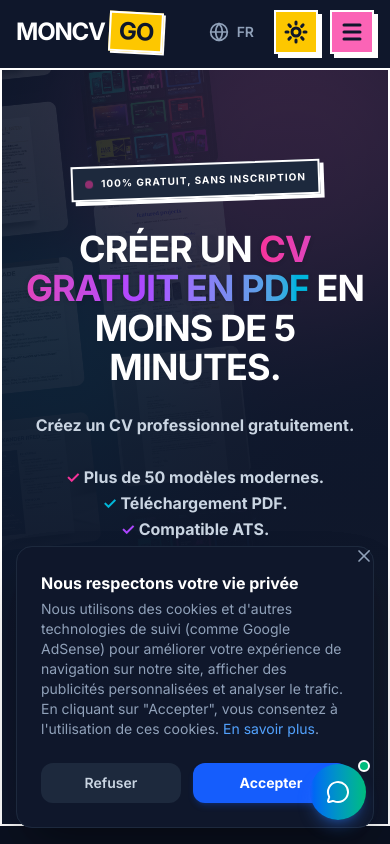
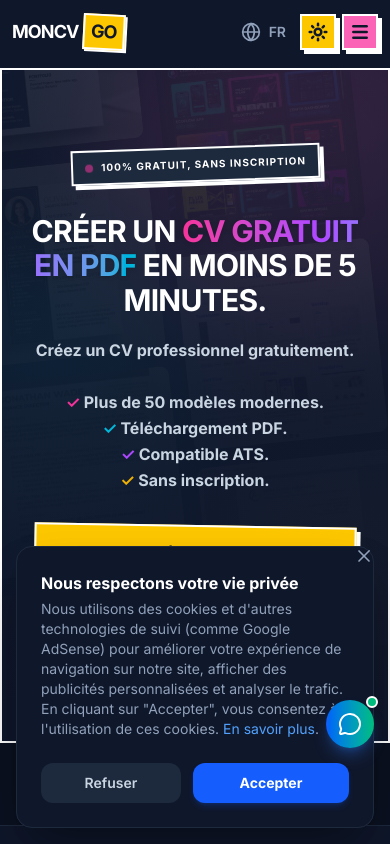
Before and after one commit to dovaphonedz-jpg/mon-cv-go, a React (Vite) app: page / in a window 390 px wide. Shown: the top 844 px of the page. Built offline with nearby package versions, Linux system fonts and the light colour scheme; a web font is replaced by a local one.

Commit message:
fix: mobile responsive + bouton telechargement CV

```diff
--- a/src/components/Chatbot.jsx
+++ b/src/components/Chatbot.jsx
@@ -56,7 +56,7 @@ export default function ChatBot() {
             whileHover={{ scale: 1.05 }}
             whileTap={{ scale: 0.95 }}
             onClick={() => setIsOpen(true)}
-            className="fixed bottom-6 right-6 w-14 h-14 bg-gradient-to-r from-blue-600 to-emerald-500 text-white rounded-full shadow-lg shadow-blue-500/30 flex items-center justify-center z-50 hover:shadow-xl transition-shadow"
+            className="fixed bottom-24 lg:bottom-6 right-4 sm:right-6 w-12 h-12 sm:w-14 sm:h-14 bg-gradient-to-r from-blue-600 to-emerald-500 text-white rounded-full shadow-lg shadow-blue-500/30 flex items-center justify-center z-50 hover:shadow-xl transition-shadow"
             aria-label="Ouvrir l'assistant"
           >
             <MessageCircle className="w-6 h-6" />
@@ -76,7 +76,7 @@ export default function ChatBot() {
             animate={{ opacity: 1, y: 0, scale: 1 }}
             exit={{ opacity: 0, y: 50, scale: 0.9 }}
             transition={{ type: "spring", stiffness: 300, damping: 25 }}
-            className="fixed bottom-6 right-6 w-[350px] max-w-[calc(100vw-32px)] h-[500px] max-h-[calc(100vh-100px)] bg-white dark:bg-slate-900 rounded-3xl shadow-2xl border border-slate-200 dark:border-slate-800 z-50 flex flex-col overflow-hidden"
+            className="fixed bottom-24 lg:bottom-6 right-4 sm:right-6 w-[calc(100vw-32px)] sm:w-[350px] max-w-[350px] h-[450px] sm:h-[500px] max-h-[calc(100vh-120px)] bg-white dark:bg-slate-900 rounded-3xl shadow-2xl border border-slate-200 dark:border-slate-800 z-50 flex flex-col overflow-hidden"
           >
             {/* Header */}
             <div className="bg-gradient-to-r from-blue-600 to-emerald-500 p-4 flex items-center justify-between text-white shrink-0">
--- a/src/components/Layout.jsx
+++ b/src/components/Layout.jsx
@@ -32,12 +32,12 @@ export default function Layout({ children }) {
 
       {/* Header - Brutalist */}
       <header className="sticky top-0 z-40 bg-white dark:bg-slate-900 border-b-4 border-slate-900 transition-colors duration-300">
-        <div className="w-full mx-auto px-4 sm:px-6 lg:px-10 h-16 flex items-center justify-between gap-4 lg:gap-8">
+        <div className="w-full mx-auto px-3 sm:px-6 lg:px-10 h-16 flex items-center justify-between gap-2 sm:gap-4 lg:gap-8">
 
           {/* Logo */}
-          <Link to="/" className="flex items-center gap-1 group transition-smooth brutal-hover">
-            <span className="font-extrabold text-2xl sm:text-3xl tracking-tighter text-slate-900 dark:text-white flex items-center">
-              MONCV<span className="bg-yellow-400 text-slate-900 px-2 py-0.5 ml-1 brutal-border transform rotate-3 inline-block shadow-[2px_2px_0px_0px_rgba(15,23,42,1)] dark:shadow-[2px_2px_0px_0px_rgba(255,255,255,1)]">GO</span>
+          <Link to="/" className="flex items-center gap-1 group transition-smooth brutal-hover shrink-0">
+            <span className="font-extrabold text-lg sm:text-3xl tracking-tighter text-slate-900 dark:text-white flex items-center">
+              MONCV<span className="bg-yellow-400 text-slate-900 px-1.5 sm:px-2 py-0.5 ml-1 brutal-border transform rotate-3 inline-block shadow-[2px_2px_0px_0px_rgba(15,23,42,1)] dark:shadow-[2px_2px_0px_0px_rgba(255,255,255,1)]">GO</span>
             </span>
           </Link>
 
@@ -65,22 +65,22 @@ export default function Layout({ children }) {
           </nav>
 
           {/* Right Actions */}
-          <div className="flex items-center gap-3">
+          <div className="flex items-center gap-1.5 sm:gap-3 shrink-0">
             <LanguageSwitcher />
             <button
               onClick={toggleTheme}
-              className="p-2 bg-yellow-400 text-slate-900 brutal-border brutal-shadow transition-smooth brutal-hover brutal-active"
+              className="p-1.5 sm:p-2 bg-yellow-400 text-slate-900 brutal-border brutal-shadow transition-smooth brutal-hover brutal-active"
               title={t('theme.change')}
             >
-              {isDark ? <Sun className="w-6 h-6" strokeWidth={3} /> : <Moon className="w-6 h-6" strokeWidth={3} />}
+              {isDark ? <Sun className="w-5 h-5 sm:w-6 sm:h-6" strokeWidth={3} /> : <Moon className="w-5 h-5 sm:w-6 sm:h-6" strokeWidth={3} />}
             </button>
 
             {/* Hamburger */}
             <button
               onClick={() => setIsMobileMenuOpen(true)}
-              className="lg:hidden p-2 bg-pink-400 text-slate-900 brutal-border brutal-shadow transition-smooth brutal-hover brutal-active"
+              className="lg:hidden p-1.5 sm:p-2 bg-pink-400 text-slate-900 brutal-border brutal-shadow transition-smooth brutal-hover brutal-active"
             >
-              <Menu className="w-6 h-6" strokeWidth={3} />
+              <Menu className="w-5 h-5 sm:w-6 sm:h-6" strokeWidth={3} />
             </button>
           </div>
         </div>
--- a/src/index.css
+++ b/src/index.css
@@ -54,9 +54,14 @@
 }
 
 /* Base Layout and Custom Styles */
+html {
+  overflow-x: hidden;
+}
+
 body {
   font-family: 'Inter', sans-serif;
   background-color: #f8fafc;
+  overflow-x: hidden;
 }
 
 .dark body {
--- a/src/pages/CoverLetter.jsx
+++ b/src/pages/CoverLetter.jsx
@@ -160,13 +160,13 @@ export default function CoverLetter() {
 
       {/* Header Info */}
       <section className="border-b border-slate-200 dark:border-slate-800 bg-white/50 dark:bg-[#0F172A]/50 backdrop-blur-md">
-        <div className="max-w-[1400px] mx-auto px-4 sm:px-6 lg:px-8 py-6 flex flex-col md:flex-row md:items-center justify-between gap-4">
+        <div className="max-w-[1400px] mx-auto px-3 sm:px-6 lg:px-8 py-3 sm:py-6 flex flex-row flex-wrap items-center justify-between gap-2 sm:gap-4">
           <div>
-            <h1 className="text-2xl sm:text-3xl font-extrabold text-slate-900 dark:text-white flex items-center gap-2">
-              <PenLine className="w-6 h-6 text-blue-500" />
-              {t('cover_letter.title')}
+            <h1 className="text-base sm:text-2xl md:text-3xl font-extrabold text-slate-900 dark:text-white flex items-center gap-1.5 sm:gap-2">
+              <PenLine className="w-4 h-4 sm:w-6 sm:h-6 text-blue-500 shrink-0" />
+              <span>{t('cover_letter.title')}</span>
             </h1>
-            <p className="text-sm text-slate-500 dark:text-slate-400 mt-1">
+            <p className="text-xs sm:text-sm text-slate-500 dark:text-slate-400 mt-0.5 hidden sm:block">
               {t('cover_letter.subtitle')}
             </p>
           </div>
--- a/src/pages/Home.jsx
+++ b/src/pages/Home.jsx
@@ -29,7 +29,7 @@ export default function Home() {
     <div className="bg-slate-50 dark:bg-[#0B1120] min-h-screen overflow-hidden selection:bg-indigo-500/30">
 
       {/* HERO SECTION - Neo-Brutalist & Vibrant */}
-      <section className="relative pt-24 pb-16 sm:pt-40 sm:pb-24 overflow-hidden bg-slate-100 dark:bg-slate-900 brutal-border border-b-8" id="accueil">
+      <section className="relative pt-20 pb-14 sm:pt-40 sm:pb-24 overflow-hidden bg-slate-100 dark:bg-slate-900 brutal-border border-b-8" id="accueil">
 
         {/* Playful Asymmetric Background Elements */}
         <div className="absolute inset-0 z-0 pointer-events-none overflow-hidden">
@@ -39,22 +39,22 @@ export default function Home() {
         </div>
 
         {/* Dynamic CV Background (Original Clean Version) */}
-        <div className="absolute inset-0 z-0 opacity-60 dark:opacity-30 pointer-events-none flex gap-6 px-4 transform -rotate-6 scale-110 -translate-y-24 -translate-x-12 sm:-translate-x-4">
+        <div className="absolute inset-0 z-0 opacity-50 dark:opacity-20 pointer-events-none flex gap-4 sm:gap-6 px-2 sm:px-4 transform -rotate-6 scale-110 -translate-y-24 -translate-x-6 sm:-translate-x-4" style={{overflow: 'hidden'}}>
           {/* Column 1 - Scrolling Down */}
-          <div className="flex flex-col gap-6 animate-scroll-down w-1/3 max-w-[300px]">
+          <div className="flex flex-col gap-4 sm:gap-6 animate-scroll-down w-1/2 sm:w-1/3 max-w-[200px] sm:max-w-[300px]">
             <img src="/mockup1.png" alt="" className="w-full rounded-lg shadow-lg" />
             <img src="/mockup2.png" alt="" className="w-full rounded-lg shadow-lg" />
             <img src="/mockup3.png" alt="" className="w-full rounded-lg shadow-lg" />
             <img src="/mockup1.png" alt="" className="w-full rounded-lg shadow-lg" />
           </div>
           {/* Column 2 - Scrolling Up */}
-          <div className="flex flex-col gap-6 animate-scroll-up w-1/3 max-w-[300px] mt-24">
+          <div className="flex flex-col gap-4 sm:gap-6 animate-scroll-up w-1/2 sm:w-1/3 max-w-[200px] sm:max-w-[300px] mt-24">
             <img src="/mockup4.png" alt="" className="w-full rounded-lg shadow-lg" />
             <img src="/mockup5.png" alt="" className="w-full rounded-lg shadow-lg" />
             <img src="/mockup6.png" alt="" className="w-full rounded-lg shadow-lg" />
             <img src="/mockup4.png" alt="" className="w-full rounded-lg shadow-lg" />
           </div>
-          {/* Column 3 - Scrolling Down */}
+          {/* Column 3 - Scrolling Down (hidden on very small screens) */}
           <div className="hidden sm:flex flex-col gap-6 animate-scroll-down w-1/3 max-w-[300px]">
             <img src="/executive_slate_preview.png" alt="" className="w-full rounded-lg shadow-lg" />
             <img src="/reference_preview.png" alt="" className="w-full rounded-lg shadow-lg" />
@@ -73,7 +73,7 @@ export default function Home() {
               {t('home.badge')}
             </motion.div>
 
-            <motion.h1 variants={itemVariants} className="text-4xl sm:text-5xl md:text-7xl lg:text-8xl xl:text-9xl font-black text-slate-900 dark:text-white uppercase tracking-tight leading-[1.1] sm:leading-[1.0] mb-6 sm:mb-8 md:mb-10">
+            <motion.h1 variants={itemVariants} className="text-3xl sm:text-5xl md:text-7xl lg:text-8xl xl:text-9xl font-black text-slate-900 dark:text-white uppercase tracking-tight leading-[1.15] sm:leading-[1.0] mb-5 sm:mb-8 md:mb-10">
               {t('home.title_1')}<br className="hidden md:block" />
               <span className="text-transparent bg-clip-text bg-gradient-to-r from-pink-500 via-purple-500 to-cyan-500 drop-shadow-sm">{t('home.title_highlight')}</span> <br className="hidden md:block" />{t('home.title_2')}
             </motion.h1>
@@ -132,7 +132,7 @@ export default function Home() {
             <p className="text-slate-600 dark:text-slate-400 mb-6 leading-relaxed" dangerouslySetInnerHTML={{ __html: t('home.why_p1') }}></p>
 
             <div className="bg-green-300 dark:bg-green-800 p-6 sm:p-8 border-4 border-slate-900 dark:border-white my-10 brutal-shadow transform -rotate-1">
-              <div className="grid grid-cols-2 md:grid-cols-3 gap-6">
+              <div className="grid grid-cols-1 xs:grid-cols-2 md:grid-cols-3 gap-4 sm:gap-6">
                 <div className="flex items-center gap-3 font-black text-lg text-slate-900 dark:text-white">
                   <span className="text-2xl drop-shadow-sm">✅</span> {t('home.why_list_1') || 'Gratuit'}
                 </div>
```
Also changed, not shown: src/pages/CreateCV.jsx (+36 -11 lines), src/pages/CreatePortfolio.jsx (+6 -6 lines).
